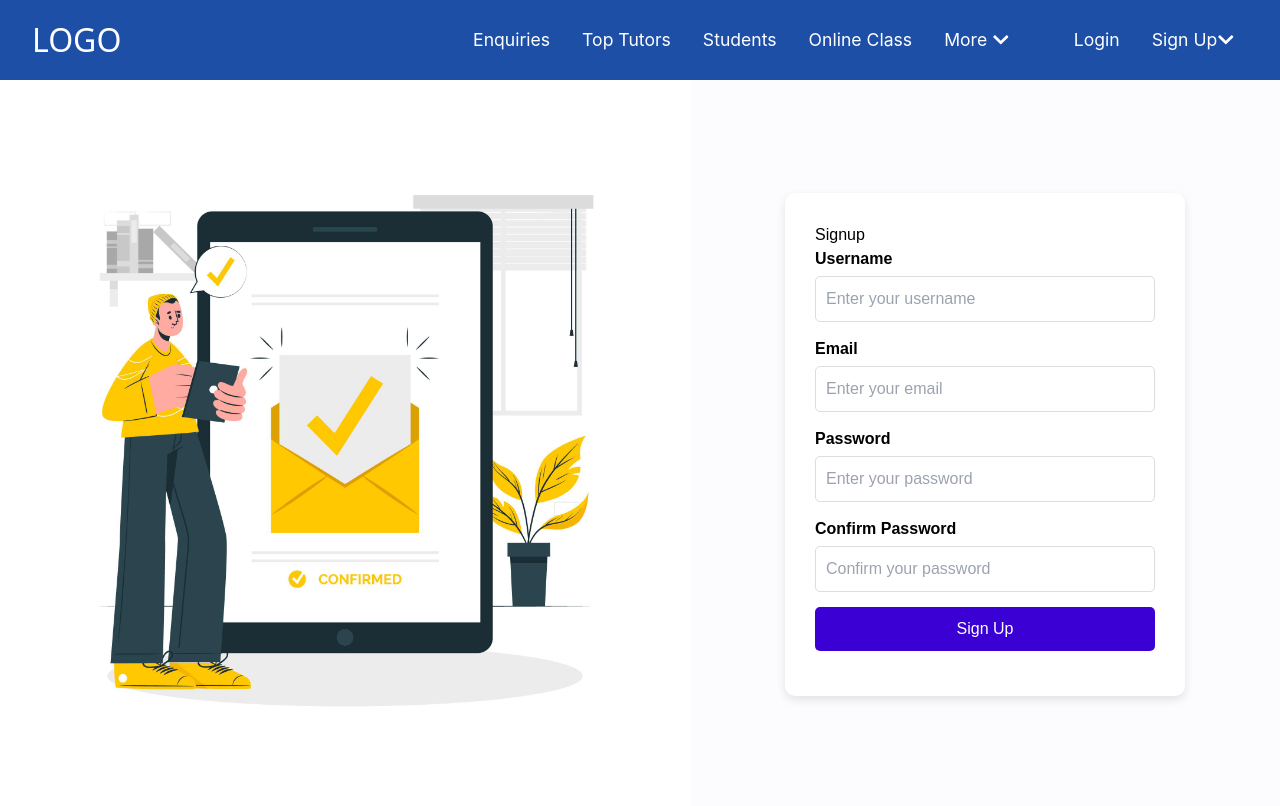
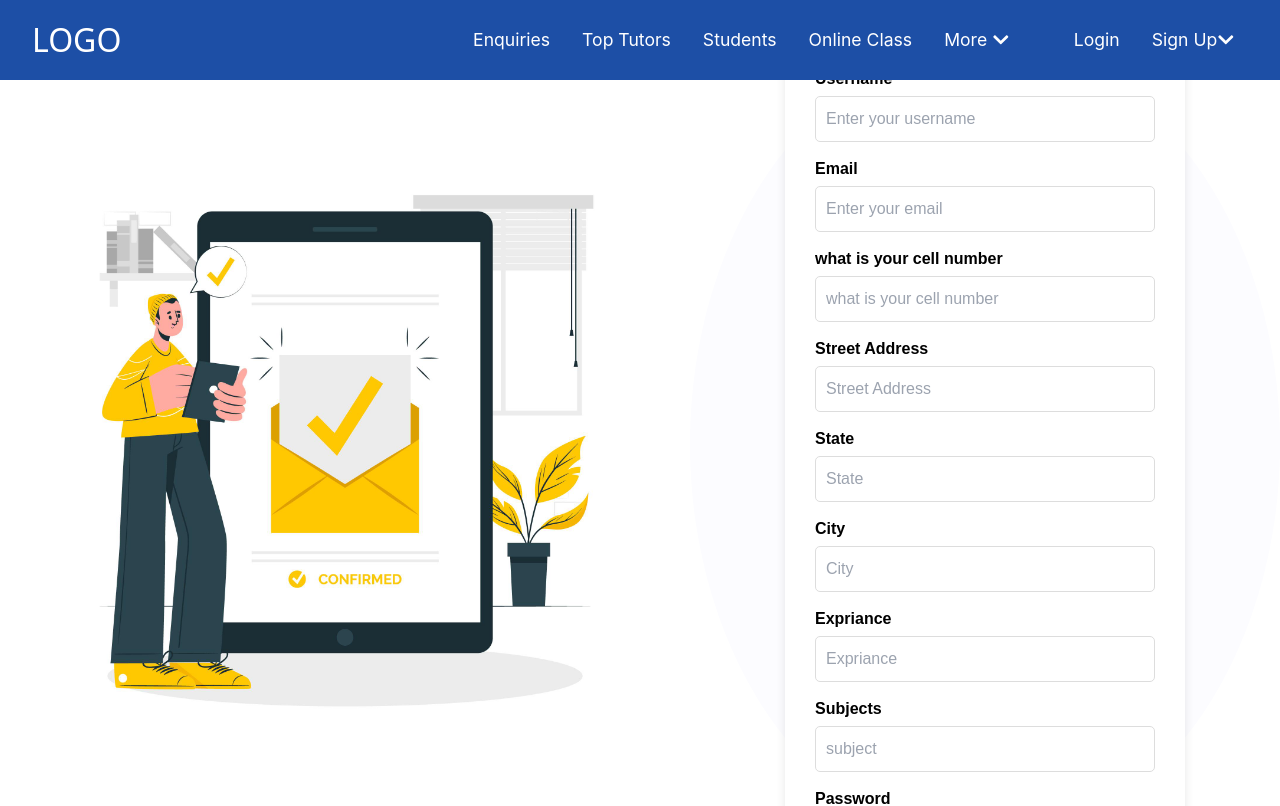
Before and after one commit to Amankrsingh58/Final_Project, a React (Create React App) app in the folder frontend/: page /signup in a window 1280 px wide. Shown: the top 806 px of the page. Built offline with nearby package versions, Linux system fonts and the light colour scheme.

Commit message:
CHANGE IN SIGNUP PAGE

```diff
--- a/frontend/src/components/Navbar.css
+++ b/frontend/src/components/Navbar.css
@@ -2,7 +2,7 @@
   position: fixed;
   width: 100vw;
   margin-bottom: 45px;
-  background-color: rgba(50, 108, 181, 0.95);
+  background-color: rgba(55, 101, 219, 0.95);
   /* transition: background-color 0.3s ease, color 0.3s ease; */
   transition: height 0.3s ease, padding 0.3s ease-in-out;
 
--- a/frontend/src/components/SignupForm.css
+++ b/frontend/src/components/SignupForm.css
@@ -51,6 +51,7 @@
   justify-content: center;
   width: 100%;
   width: 50vw;
+  border-radius: 75%;
 
 }
 
@@ -99,7 +100,7 @@
 
 .signup-btn {
   width: 100%;
-  background: #3a00d4;
+  background: #855eef;
   color: white;
   border: none;
   padding: 10px;
--- a/frontend/src/components/SignupForm.js
+++ b/frontend/src/components/SignupForm.js
@@ -67,6 +67,24 @@ const SignupForm = () => {
         <h1>Signup</h1>
         <form onSubmit={handleSubmit(onSubmit)}>
           <div className="input-group">
+            <label>First name</label>
+            <input
+              type="text"
+              {...register("first name", { required: " first name is required" })}
+              placeholder="Enter your first name"
+            />
+            {errors.username && <span className="error">{errors.username.message}</span>}
+          </div>
+          <div className="input-group">
+            <label>Last name</label>
+            <input
+              type="text"
+              {...register("last name", { required: "Username is required" })}
+              placeholder="Enter your last name"
+            />
+            {errors.username && <span className="error">{errors.username.message}</span>}
+          </div>
+          <div className="input-group">
             <label>Username</label>
             <input
               type="text"
@@ -91,8 +109,58 @@ const SignupForm = () => {
             />
             {errors.email && <span className="error">{errors.email.message}</span>}
           </div>
+          <div className="input-group">
+            <label>what is your cell number</label>
+            <input
+              type="number"
+              placeholder="what is your cell number"
+            />
 
+          </div>
+         <div className="input-group">
+            <label>Street Address</label>
+            <input
+              type="text"
+
+              placeholder="Street Address"
+            />
+
+          </div>
           <div className="input-group">
+            <label>State</label>
+            <input
+              type="text"
+
+            placeholder="State"
+            />
+
+          </div>
+         <div className="input-group">
+            <label>City</label>
+            <input
+              type="text"
+
+              placeholder="City"
+            />
+          </div>
+         <div className="input-group">
+            <label>Expriance</label>
+            <input
+              type="number"
+
+              placeholder="Expriance"
+            />
+          </div>
+         <div className="input-group">
+            <label>Subjects</label>
+            <input
+              type="text"
+
+              placeholder="subject"
+            />
+          </div>
+
+            <div className="input-group">
             <label>Password</label>
             <input
               type="password"
@@ -102,7 +170,7 @@ const SignupForm = () => {
             {errors.password && <span className="error">{errors.password.message}</span>}
           </div>
 
-          <div className="input-group">
+         <div className="input-group">
             <label>Confirm Password</label>
             <input
               type="password"
--- a/frontend/src/components/StudentDashboard/Sliderbar.css
+++ b/frontend/src/components/StudentDashboard/Sliderbar.css
@@ -8,7 +8,7 @@
 }
 
 .sliderbar{
-    background-color: rgb(0, 109, 243);
+    background-color: rgb(31, 115, 160);
     color:rgb(17, 204, 132);
     height: 60rem;
     width: 300px;
@@ -36,7 +36,7 @@
     transition: all 0.5s;
 }
 .link:hover{
-    background-color: blueviolet;
+    background-color: rgb(120, 75, 161);
     color: beige;
     transition: all 0.5s;
 }
--- a/frontend/src/components/StudentDashboard/studentprofile.js
+++ b/frontend/src/components/StudentDashboard/studentprofile.js
@@ -13,7 +13,7 @@ const Studentprofile = () => {
         <div className="flex items-center">
           {/* Profile Icon */}
           <div className="w-12 h-12 bg-custom-blue rounded-full flex items-center justify-center text-xl font-bold">
-           S
+           A
           </div>
           {/* Profile Info */}
           <div className="ml-4">
```
Also changed, not shown: 2 other files (tests, documents, lock files or other folders).
